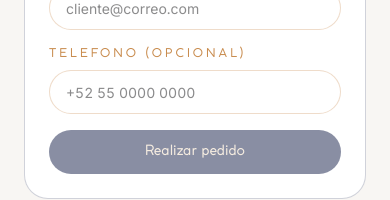
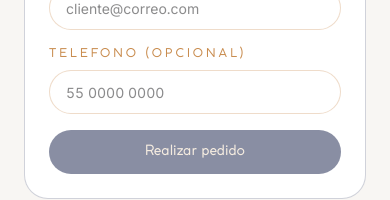
Before and after one commit to consvic/macarena-landing, a Next.js app: page /menu/cart in a window 390 px wide. Shown: the part 401-601 px from the top of the page. Built offline with nearby package versions, Linux system fonts and the light colour scheme.

Commit message:
fix(cart): remove country code phone

```diff
--- a/src/components/cart/CartPageView.tsx
+++ b/src/components/cart/CartPageView.tsx
@@ -176,7 +176,7 @@ export function CartPageView() {
                 autoComplete="tel"
                 value={phone}
                 onChange={(event) => setPhone(event.target.value)}
-                placeholder="+52 55 0000 0000"
+                placeholder="55 0000 0000"
                 className="h-11 w-full rounded-full border border-ochre/30 bg-white px-4 font-data text-sm outline-none transition focus-visible:border-royal-blue focus-visible:ring-2 focus-visible:ring-royal-blue/20"
               />
             </div>
```
